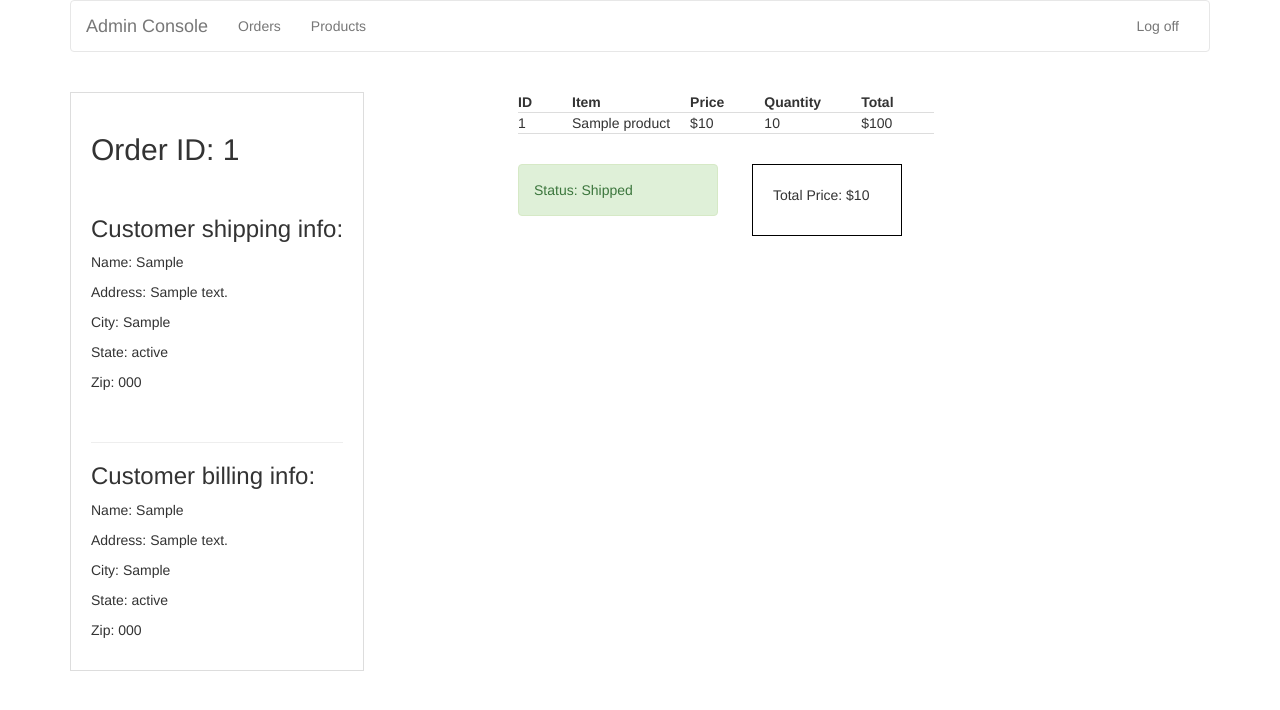
After one commit to minhwebc/eCommerce, a CodeIgniter app: page /database/index.php/orders/show/1 in a window 1280 px wide. The commit adds this page. Shown: the top 710 px of the page. Run offline with CodeIgniter, Linux system fonts and the light colour scheme; tables that the repository leaves empty or names only in its code hold one stand-in row (values such as "Sample post"); some libraries are stand-ins or nearby versions.

Commit message:
Added Quan's changes

```diff
--- a/application/config/routes.php
+++ b/application/config/routes.php
@@ -13,3 +13,4 @@ $route['products/show/(:any)'] = 'products/show/$1';
 $route['dashboard/edit/(:any)'] = "dashboard/edit/$1";
 $route['dashboard/delete/(:any)'] = "dashboard/delete/$1";
 $route['/products/all/(:any)'] = '/products/all/$1';
+$route['orders/show/(:any)'] = "orders/show/$1";
--- a/application/controllers/orders.php
+++ b/application/controllers/orders.php
@@ -34,6 +34,15 @@ class Orders extends CI_Controller
         $this->session->sess_destroy();
         $this->load->view('receipt', array('products' => $items, 'order_date'=>$order_date, 'total' => $total));
     }
+
+    public function show($id){
+        $info = $this->order->get_order_by_id($id);
+        $this->load->view('show_order', $info);
+    }
+    public function update_status(){
+        $this->order->update_status_order($this->input->post());
+        redirect('/dashboard/orders');
+    }
 }
 
 ?>
--- a/application/models/order.php
+++ b/application/models/order.php
@@ -3,9 +3,33 @@
 class order extends CI_model {
 
     function get_all_orders() {
-        $query = "SELECT * from orders where orders.user_id = ?";
-        $value = $this->session->userdata('user_id');
-    	return $this->db->query($query, $values)->result_array();
+        $query = "SELECT orders.id, orders.created_at, orders.total, orders.status, addresses.address, addresses.city, addresses.state, addresses.zipcode, addresses.first_name, addresses.last_name from orders
+                    left join addresses
+                    on orders.billing_id = addresses.id;";
+    	return $this->db->query($query)->result_array();
+    }
+    function get_order_by_id($id){
+        $query = "SELECT orders.id, orders.created_at, orders.total, orders.status, addresses.address, addresses.city, addresses.state, addresses.zipcode, addresses.first_name, addresses.last_name from orders
+                    left join addresses
+                    on orders.shipping_id = addresses.id
+                    where orders.id = ?";
+        $values = array($id);
+        $shipping = $this->db->query($query, $values)->row_array();
+        $query = "SELECT orders.id, orders.created_at, orders.total, orders.status, addresses.address, addresses.city, addresses.state, addresses.zipcode, addresses.first_name, addresses.last_name from orders
+                    left join addresses
+                    on orders.billing_id = addresses.id
+                    where orders.id = ?";
+        $values = array($id);
+        $billing = $this->db->query($query, $values)->row_array();
+        $query = "SELECT * from orders
+                left join product_orders
+                on product_orders.order_id = orders.id
+                left join products
+                on products.id = product_orders.product_id
+                where orders.id = ?";
+        $values = array($id);
+        $products = $this->db->query($query, $values)->result_array();
+        return array('ship'=>$shipping, 'bill'=>$billing, 'products'=>$products);
     }
 
     function insert_order($info, $total) {
@@ -87,6 +111,30 @@ class order extends CI_model {
         $values = array($order_id);
         return $this->db->query($query, $values)->row_array();
     }
+
+    public function update_status_order($info)
+    {
+        $data = array('status'=>$info['status']);
+        $this->db->where('id',$info['order_id']);
+        $this->db->update('orders',$data);
+    }
+
+    public function update_search($str)
+    {
+        if($str == 'shipped'){
+            $query = "SELECT orders.id, orders.created_at, orders.total, orders.status, addresses.address, addresses.city, addresses.state, addresses.zipcode, addresses.first_name, addresses.last_name from orders
+                    left join addresses
+                    on orders.billing_id = addresses.id
+                    where orders.status = 'Shipped';";
+            return $this->db->query($query)->result_array();
+        }else{
+            $query = "SELECT orders.id, orders.created_at, orders.total, orders.status, addresses.address, addresses.city, addresses.state, addresses.zipcode, addresses.first_name, addresses.last_name from orders
+                    left join addresses
+                    on orders.billing_id = addresses.id
+                    where orders.status = 'Order in process';";
+            return $this->db->query($query)->result_array();
+        }
+    }
 }
 
 ?>
--- /dev/null
+++ b/application/views/show_order.php
@@ -0,0 +1,103 @@
+<!DOCTYPE html>
+<html>
+<head>
+	<title>Order</title>
+	<meta charset="UTF-8">
+    <link rel="stylesheet" type="text/css" href="<?= base_url(); ?>assets/css/bootstrap.min.css">
+    <link rel="stylesheet" type="text/css" href="/assets/css/main.css">
+    <script src="https://ajax.googleapis.com/ajax/libs/jquery/2.1.4/jquery.min.js"></script>
+    <script type="text/javascript" src="/assets/js/bootstrap.min.js"></script>
+    <style type="text/css">
+    	#order{
+    		display: inline-block;
+    		margin-right: 150px;
+    		border: 1px solid #DDD;
+    		padding: 20px;
+    	}
+    	table{
+    		display: inline-block;
+    		width: 700px;
+    		vertical-align: top;
+    		margin-bottom: 30px;
+    	}
+    	.head{
+    		padding-right: 40px;
+    		border-bottom: 1px solid #DDD;
+    	}
+    	#total{
+    		display: inline-block;
+    		border: 1px solid black;
+    		vertical-align: right;
+    		width: 150px;
+    		padding: 20px;
+    		overflow: hidden;
+    	}
+    	#status{
+    		display: inline-block;
+    		width: 200px;
+    		overflow: hidden;
+    		vertical-align: top;
+    		margin-right: 30px;
+    	}
+    	#products{
+    		display: inline-block;
+    		width: 600px;
+    		vertical-align: top;
+
+    	}
+    	table tr td{
+    		padding-right: 20px;
+    		border-bottom: 1px solid #DDD;
+    	}
+    </style>
+</head>
+<body>
+<div class="container">
+	<?php $this->load->view('/partials/nav-admin'); ?>
+	<div id="order">
+		<h2>Order ID: <?= $ship['id'] ?></h2>
+		<br>
+		<h3>Customer shipping info:</h3>
+		<p>Name: <?= $ship['first_name']?></p>
+		<p>Address: <?= $ship['address']?></p>
+		<p>City: <?= $ship['city']?></p>
+		<p>State: <?= $ship['state']?></p>
+		<p>Zip: <?= $ship['zipcode']?></p>
+		<br>
+		<hr>
+		<h3>Customer billing info:</h3>
+		<p>Name: <?= $bill['first_name']?></p>
+		<p>Address: <?= $bill['address']?></p>
+		<p>City: <?= $bill['city']?></p>
+		<p>State: <?= $bill['state']?></p>
+		<p>Zip: <?= $bill['zipcode']?></p>
+	</div>
+	<div id="products">
+		<table>
+			<tr>
+				<th class="head">ID</th>
+				<th class="head">Item</th>
+				<th class="head">Price</th>
+				<th class="head">Quantity</th>
+				<th class="head">Total</th>
+			</tr>
+			<?php foreach($products as $product){?>
+				<tr>
+					<td><?= $product['id']?></td>
+					<td><?= $product['name']?></td>
+					<td>$<?= $product['price']?></td>
+					<td><?= $product['quantity']?></td>
+					<td>$<?= $product['price']*$product['quantity']?></td>
+				</tr>
+			<?php }?>
+		</table>
+		<div id="status" class="alert alert-success" role="alert">
+			<p>Status: <?= $ship['status'] ?></p>
+		</div>
+		<div id="total">
+			<p>Total Price: $<?= $ship['total'] ?></p>
+		</div>
+	</div>
+</div>
+</body>
+</html>
```
Also changed, not shown: application/controllers/dashboard.php (+13 -0 lines), application/views/index.php (+5 -14 lines), application/views/orders.php (+55 -2 lines), application/views/products.php (+5 -12 lines).
